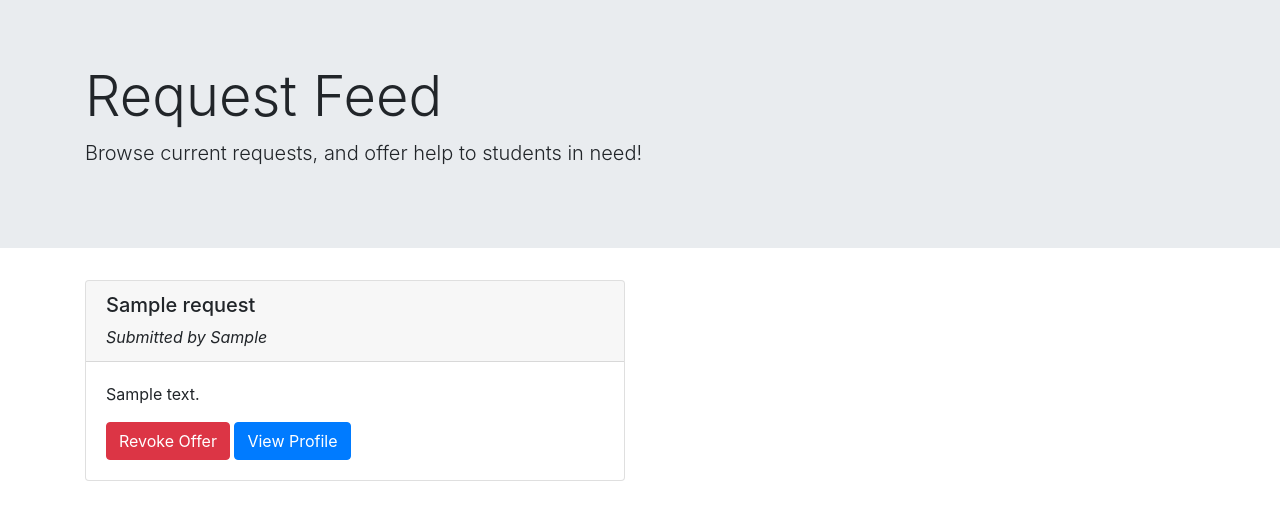
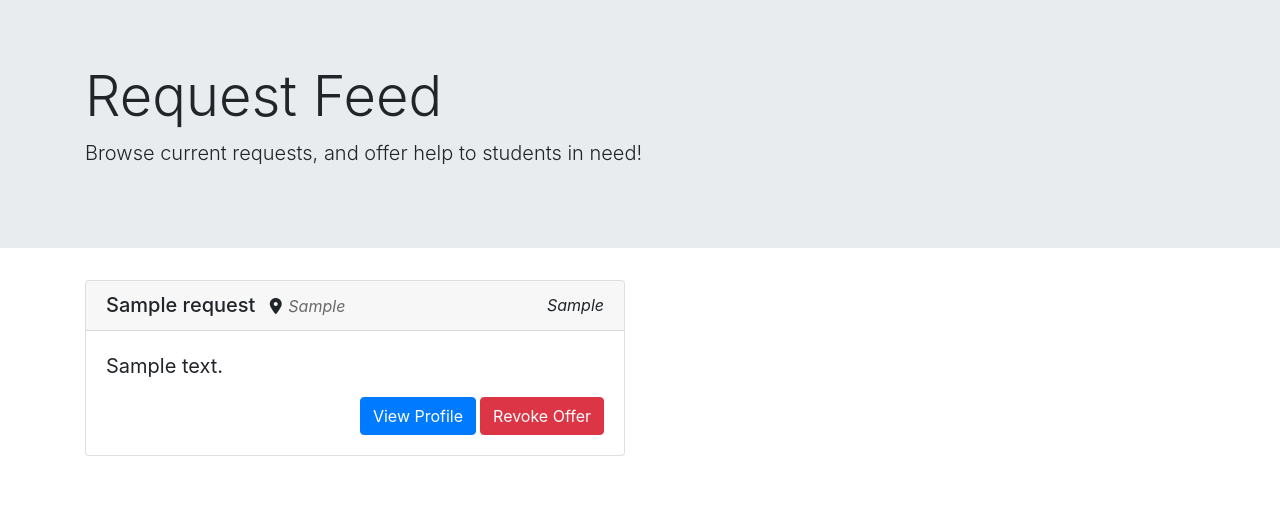
Before and after one commit to quinnlewis98/QuickTutor, a Django app: page /feed/ in a window 1280 px wide. Shown: the part 81-601 px from the top of the page. Run offline with Django 3.2, Linux system fonts and the light colour scheme; a user stored in the database is signed in; tables that the repository leaves empty hold one stand-in row (values such as "Sample post"); parts of the project's set-up code (start-up, migrations or seed data) failed here and were passed over; some libraries are stand-ins or nearby versions.

Commit message:
fully functioning feed!

```diff
--- a/app/templates/app/feed.html
+++ b/app/templates/app/feed.html
@@ -7,7 +7,12 @@
     <meta charset="UTF-8">
     <meta name="viewport" content="width=device-width, initial-scale=1, shrink-to-fit=no">
 
+    <!-- Our CSS -->
+    <link rel="stylesheet" type="text/css" href="../../static/app/style.css">
+    <!-- Bootstrap CSS -->
     <link rel="stylesheet" href="https://stackpath.bootstrapcdn.com/bootstrap/4.4.1/css/bootstrap.min.css" integrity="sha384-Vkoo8x4CGsO3+Hhxv8T/Q5PaXtkKtu6ug5TOeNV6gBiFeWPGFN9MuhOf23Q9Ifjh" crossorigin="anonymous">
+    <!-- font awesome icon -->
+      <script src="https://kit.fontawesome.com/346d3afbe8.js" crossorigin="anonymous"></script>
 
     <title>Feed</title>
 </head>
@@ -65,13 +70,15 @@
           <div class="col-sm-6">
             <div class="card">
               <div class="card-header">
-                <h5>{{ request.title }}</h5>
-                <!-- If the user's own request is found, add '(my request)' to the header -->
+                <h5 class="card-title inline">{{ request.title }}</h5>
+                <i class="fas fa-map-marker-alt inline icon"></i>
+                <p class="inline location">{{ request.location }}</p>
+                <!-- If the user's own request is found, add '(your request)' to the header -->
                 {% if request.user == user.email %}
-                  <em>(my request)</em>
+                  <em class="request-btn">(your request)</em>
                 <!-- Otherwise, display name and email of tutee -->
                 {% else %}
-                  <em>Submitted by {{request.user}}</em>
+                  <em class="request-btn">{{request.user}}</em>
                 {% endif %}
               </div>
               <div class="card-body">
@@ -86,7 +93,7 @@
                       <input onclick="window.alert('Offer sent.')" type="submit" name="action" value="Offer Help" class="btn btn-primary request-btn inline">
                     <!-- If you've already offered your help, this button should be a revoke offer button -->
                     {% else %}
-                      <input type="submit" name="action" value="Revoke Offer" class="btn btn-danger request-btn inline">
+                      <input onclick="window.alert('Offer revoked.')" type="submit" name="action" value="Revoke Offer" class="btn btn-danger request-btn inline">
                     {% endif %}
                     <input type="submit" name="action" value="View Profile" class="btn btn-primary request-btn inline">
                   </form>
--- a/app/templates/app/myRequest.html
+++ b/app/templates/app/myRequest.html
@@ -77,8 +77,8 @@
                                       <li>{{tutor.email}}
                                       <form action="/myRequest/" method="post" class="inline">
                                         {% csrf_token %}
-                                        <input type="hidden" name="tutor" id="tutor" value="{{ tutor.email }}">
-                                        <input type="submit" name="action" value="Accept" class="btn btn-success request-btn inline">
+                                        <input type="hidden" name="tutor" value="{{ tutor.email }}">
+                                        <input type="submit" name="action" value="Accept and Delete" class="btn btn-success request-btn inline">
                                         <input type="submit" name="action" value="View Profile" class="btn btn-primary request-btn inline">
                                       </form>
                                       </li><br>
--- a/app/templates/app/profile.html
+++ b/app/templates/app/profile.html
@@ -47,7 +47,7 @@
 
   </nav><br>
 
-  <!-- The tutor and tutee profile pages when a user clickes on 'View Profile' (from the Feed or
+  <!-- The tutor and tutee profile pages when a user clicks on 'View Profile' (from the Feed or
     Request pages) will most likely look different from the 'My Profile' view, hence the separation
     and current repetition of code -->
   {% if tutorORtutee %}
--- a/app/views.py
+++ b/app/views.py
@@ -130,6 +130,17 @@ def myRequest(request):
                     'tutorORtutee': tutor_user,
                 }
                 return render(request, 'app/profile.html', context)
+            # If they're trying to accept a request...
+            elif request.POST.get('action') == 'Accept and Delete':
+                # Delete the request, and set boolean
+                user = get_user(request)
+                request_to_edit = Request.objects.get(user=user.email)
+                request_to_edit.delete()
+                user.has_active_request = False
+                user.save()
+
+                # It should automatically add the tutor as a contact and direct you to a message with them!
+                return HttpResponseRedirect('/contacts/')
             # If it's a 'logout' request...
             elif request.POST.get('action') == 'Logout':
                 logout(request)
```
